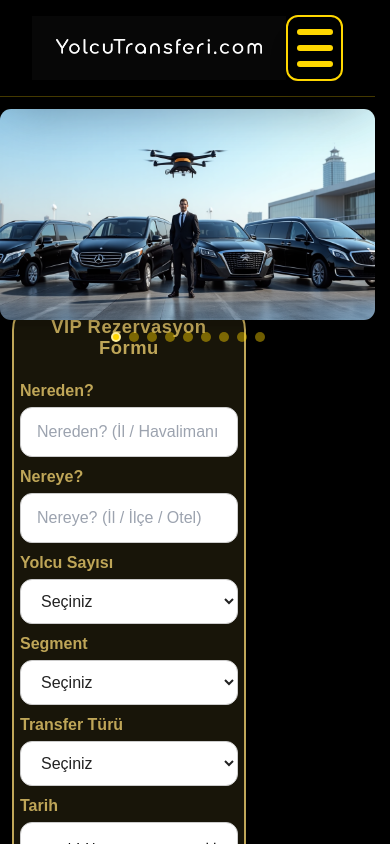
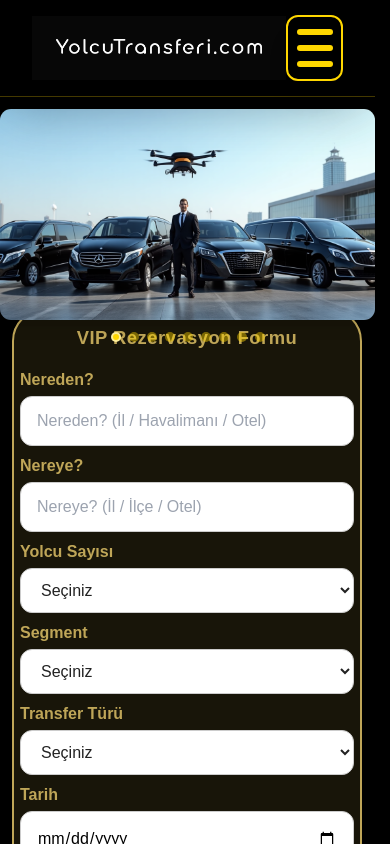
Before and after one commit to haliltayfur/yolcutransferi, a Next.js app: page / in a window 390 px wide. Shown: the top 844 px of the page. Built offline with nearby package versions, Linux system fonts and the light colour scheme.

Commit message:
Update page.js

```diff
--- a/app/page.js
+++ b/app/page.js
@@ -1,5 +1,3 @@
-// === Dosya: /app/page.js ===
-
 "use client";
 import HeroSlider from "../components/HeroSlider";
 import dynamic from "next/dynamic";
@@ -14,7 +12,14 @@ export default function Home() {
       <HeroSlider />
       <section className="w-full flex justify-center items-center mt-10 md:mt-14 mb-10 md:mb-16">
         <div
-          className="flex flex-row md:w-[90vw] w-full max-w-[2000px] min-h-[600px] h-[600px]"
+          className="
+            flex flex-row
+            w-full
+            max-w-[2000px]
+            min-h-[600px]
+            h-[600px]
+            px-0
+          "
           style={{
             minHeight: 600,
             height: 600,
@@ -23,28 +28,29 @@ export default function Home() {
           }}
         >
           <div
-            className="flex flex-col justify-center items-center"
+            className="
+              flex flex-col justify-center items-center
+              bg-[rgba(25,22,10,0.98)]
+              rounded-l-[32px]
+            "
             style={{
-              width: "66.6%",
+              width: "50%",
+              minWidth: 350,
+              boxSizing: "border-box",
               height: "100%",
-              background: "rgba(25,22,10,0.98)",
-              borderTopLeftRadius: 32,
-              borderBottomLeftRadius: 32,
-              borderTopRightRadius: 0,
-              borderBottomRightRadius: 0,
-              boxSizing: "border-box",
+              paddingLeft: 0,
             }}
           >
             <VipTransferForm />
           </div>
           <div
-            className="hidden md:flex items-center justify-center"
+            className="
+              hidden md:flex items-center justify-center
+              rounded-r-[32px]
+            "
             style={{
-              width: "33.4%",
+              width: "50%",
               height: "100%",
-              borderRadius: 0,
-              borderTopRightRadius: 32,
-              borderBottomRightRadius: 32,
               background: "transparent",
               overflow: "hidden",
               boxShadow: "none",
```
